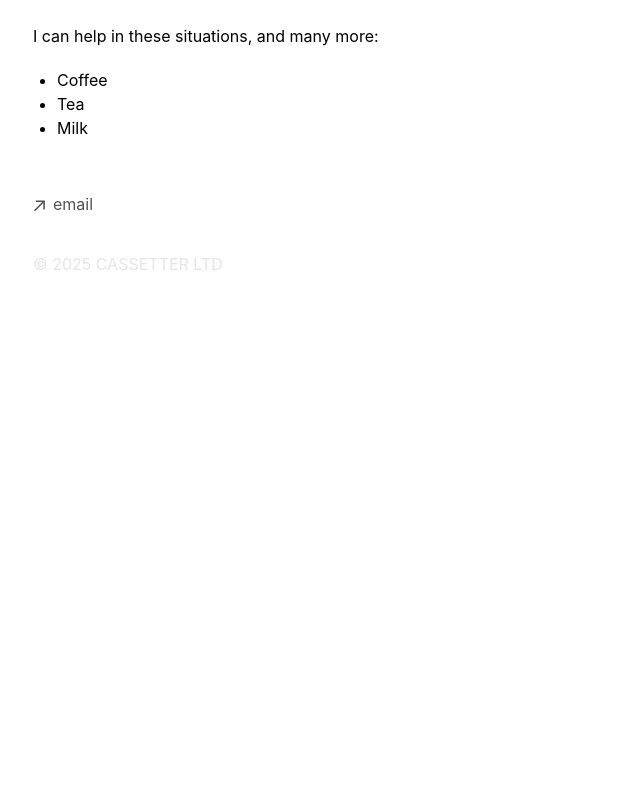
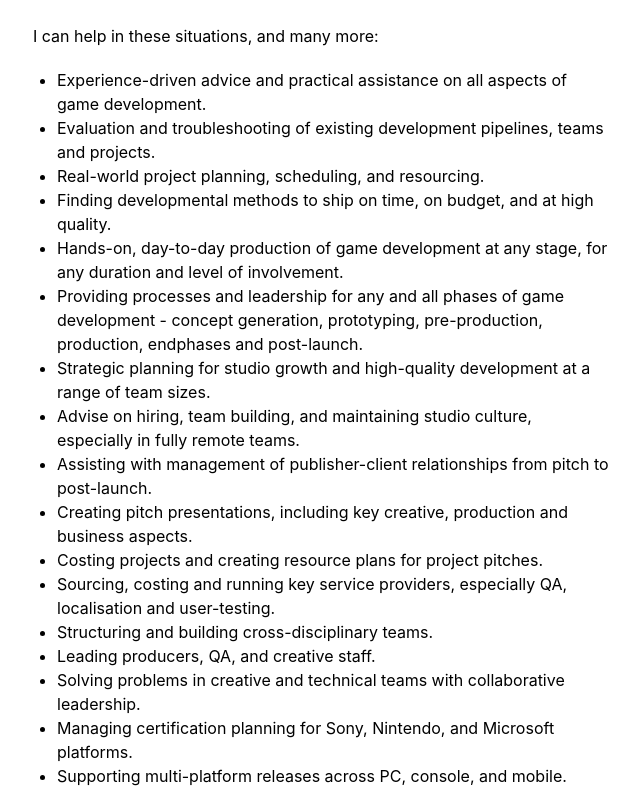
Before and after one commit to dancroucher/cassetter, a Next.js app: page / in a window 1280 px wide. Shown: the part 624-1420 px from the top of the page, without its empty margins (319-959 px from the left). Before the commit the page ends 964 px from the top, so only its background shows below. Built offline with nearby package versions, Linux system fonts and the light colour scheme.

Commit message:
Update page.tsx

```diff
--- a/app/page.tsx
+++ b/app/page.tsx
@@ -31,9 +31,23 @@ export default function Page() {
           </p>
           <p className="prose">
             <ul>
-              <li>Coffee</li>
-              <li>Tea</li>
-              <li>Milk</li>
+              <li>Experience-driven advice and practical assistance on all aspects of game development.</li>
+              <li>Evaluation and troubleshooting of existing development pipelines, teams and projects.</li>
+              <li>Real-world project planning, scheduling, and resourcing.</li>
+              <li>Finding developmental methods to ship on time, on budget, and at high quality.</li>
+              <li>Hands-on, day-to-day production of game development at any stage, for any duration and level of involvement.</li>
+              <li>Providing processes and leadership for any and all phases of game development - concept generation, prototyping, pre-production, production, endphases and post-launch.</li>
+              <li>Strategic planning for studio growth and high-quality development at a range of team sizes.</li>
+              <li>Advise on hiring, team building, and maintaining studio culture, especially in fully remote teams.</li>
+              <li>Assisting with management of publisher-client relationships from pitch to post-launch.</li>
+              <li>Creating pitch presentations, including key creative, production and business aspects.</li>
+              <li>Costing projects and creating resource plans for project pitches.</li>
+              <li>Sourcing, costing and running key service providers, especially QA, localisation and user-testing.</li>
+              <li>Structuring and building cross-disciplinary teams.</li>
+              <li>Leading producers, QA, and creative staff.</li>
+              <li>Solving problems in creative and technical teams with collaborative leadership.</li>
+              <li>Managing certification planning for Sony, Nintendo, and Microsoft platforms.</li>
+              <li>Supporting multi-platform releases across PC, console, and mobile.</li>
             </ul>
           </p>
     </section>
```
